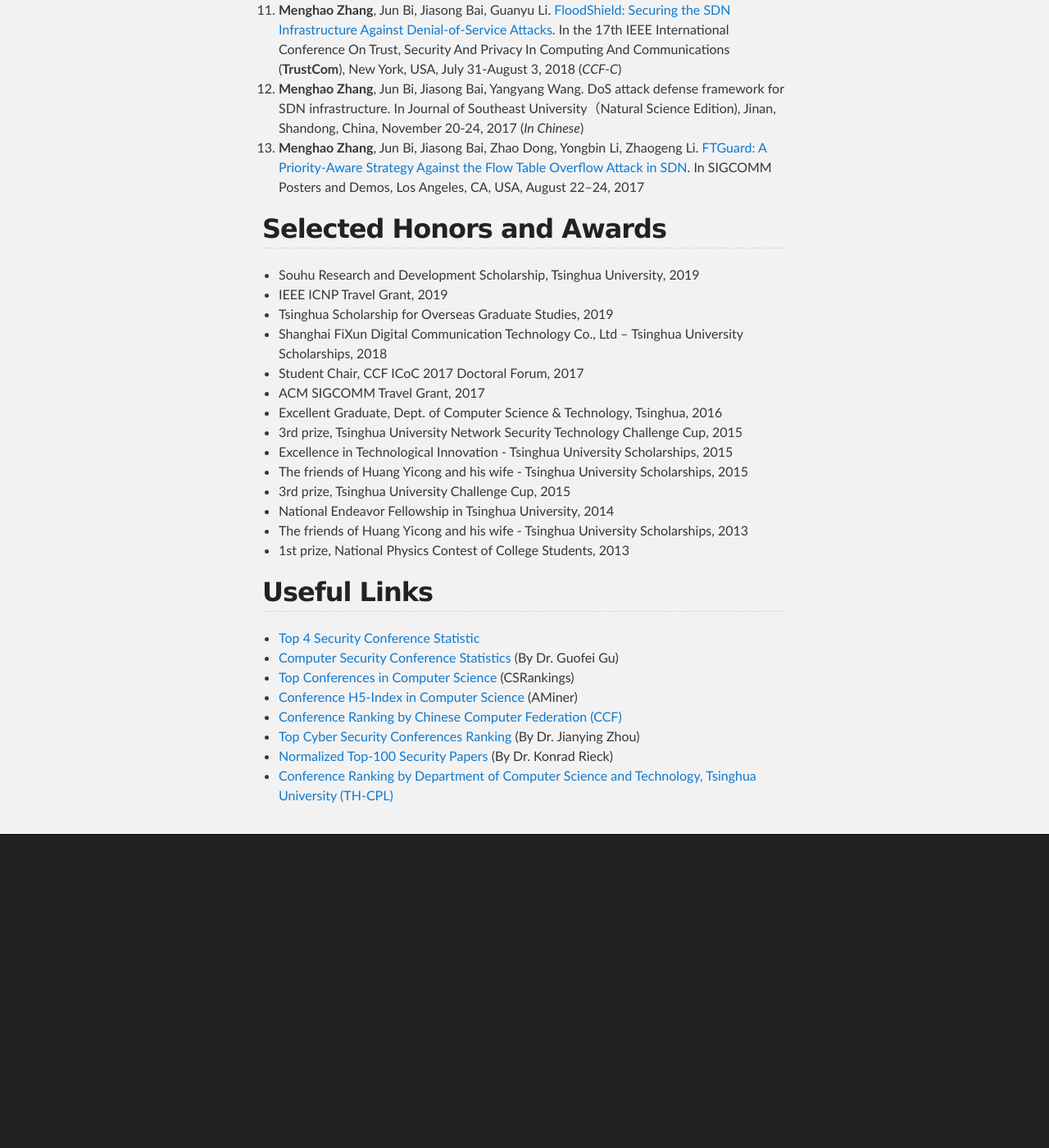
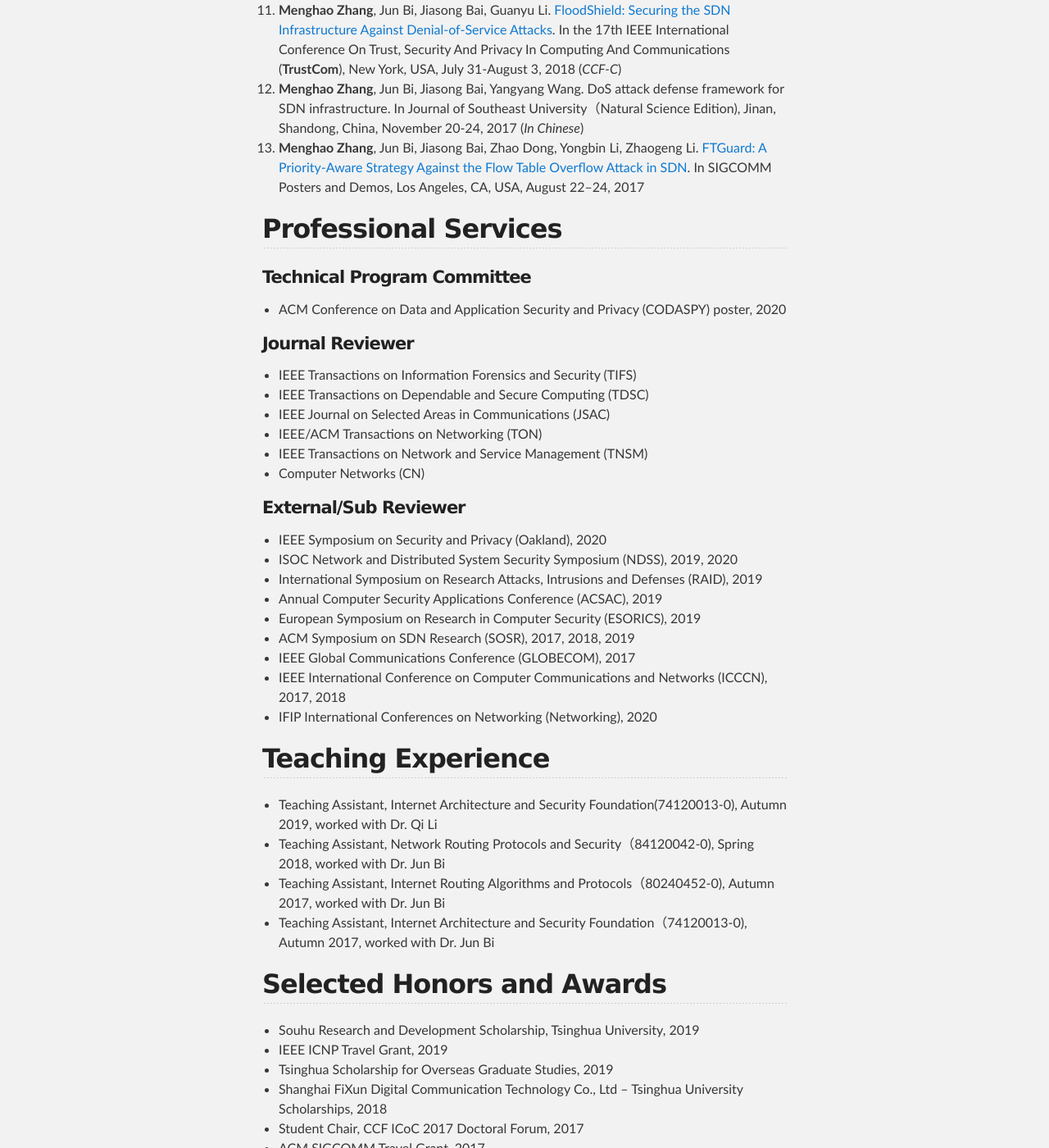
Before and after one commit to zhangmenghao/zhangmenghao.github.io, a Jekyll site: the page built from index.md, in a window 1280 px wide and 1400 px high, scrolled down 1911 px. Shown: the whole window at 82% size. Built offline with Jekyll 4.4.1, drawn with Linux system fonts in a browser that asks for light colours; before the commit the page ends 2969 px from its top, so only the background shows below that.

Commit message:
Add Professional Services and Teaching Experience

```diff
--- a/index.md
+++ b/index.md
@@ -4,6 +4,7 @@ title: "Menghao Zhang"
 description: "Ph.D. Student, Dept. of Computer Science & Technology, Tsinghua University, 100084, Beijing, China"
 category: Tech
 ---
+
 
 ## Biography
 
@@ -58,7 +59,6 @@ In Journal of Southeast University（Natural Science Edition), Jinan, Shandong,
 In SIGCOMM Posters and Demos, Los Angeles, CA, USA, August 22–24, 2017
 
 
-<!--
 ## Professional Services
 #### Technical Program Committee
 * ACM Conference on Data and Application Security and Privacy (CODASPY) poster, 2020
@@ -73,8 +73,8 @@ In SIGCOMM Posters and Demos, Los Angeles, CA, USA, August 22–24, 2017
 
 #### External/Sub Reviewer
 * IEEE Symposium on Security and Privacy (Oakland), 2020
-* ISOC Network and Distributed System Security Symposium (NDSS), 2019
-* Internation Symposium on Research Attacks, Intrusions and Defenses (RAID), 2019
+* ISOC Network and Distributed System Security Symposium (NDSS), 2019, 2020
+* International Symposium on Research Attacks, Intrusions and Defenses (RAID), 2019
 * Annual Computer Security Applications Conference (ACSAC), 2019
 * European Symposium on Research in Computer Security (ESORICS), 2019
 * ACM Symposium on SDN Research (SOSR), 2017, 2018, 2019
@@ -82,12 +82,12 @@ In SIGCOMM Posters and Demos, Los Angeles, CA, USA, August 22–24, 2017
 * IEEE International Conference on Computer Communications and Networks (ICCCN), 2017, 2018
 * IFIP International Conferences on Networking (Networking), 2020
 
+
 ## Teaching Experience
 * Teaching Assistant, Internet Architecture and Security Foundation(74120013-0), Autumn 2019, worked with Dr. Qi Li
 * Teaching Assistant, Network Routing Protocols and Security（84120042-0), Spring 2018, worked with Dr. Jun Bi
 * Teaching Assistant, Internet Routing Algorithms and Protocols（80240452-0), Autumn 2017, worked with Dr. Jun Bi
 * Teaching Assistant, Internet Architecture and Security Foundation（74120013-0), Autumn 2017, worked with Dr. Jun Bi
--->
 
 
 ## Selected Honors and Awards
```
